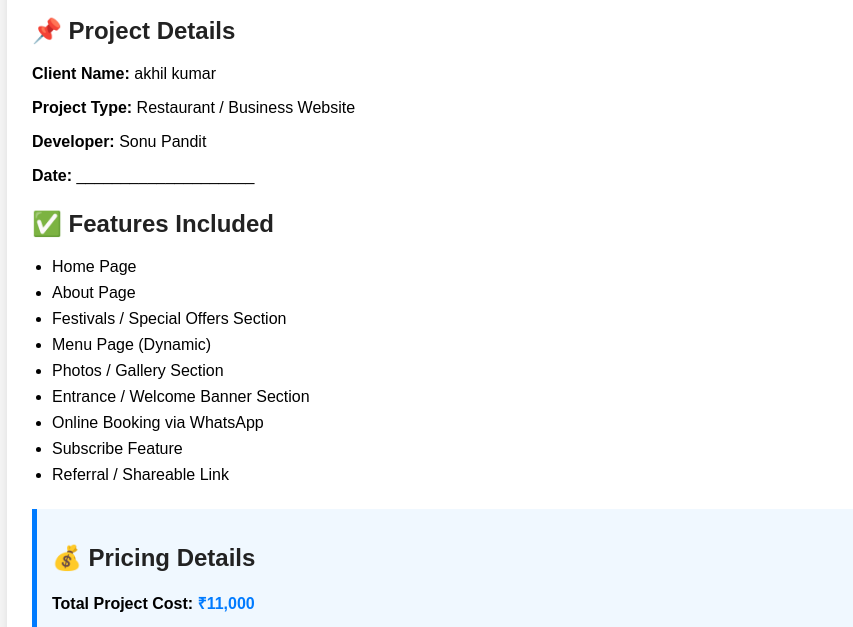
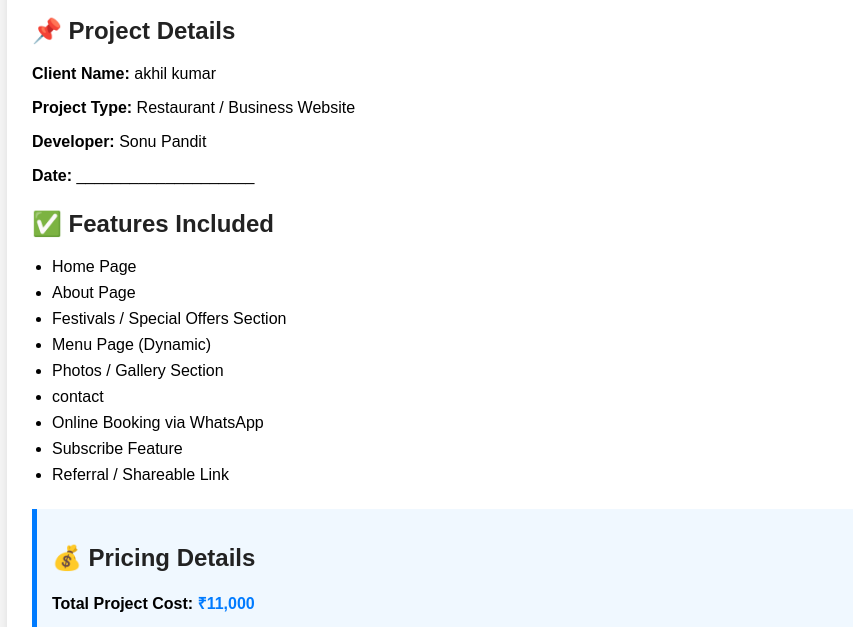
Before and after one commit to sonu162006-max/portfolio-, a plain HTML site: page index.html in a window 1280 px wide. Shown: the part 150-777 px from the top of the page, without its empty margins (158-1011 px from the left). Drawn offline with Linux system fonts and the light colour scheme.

Commit message:
Replace 'Entrance / Welcome Banner' with 'contact'

```diff
--- a/index.html
+++ b/index.html
@@ -85,7 +85,7 @@
         <li>Festivals / Special Offers Section</li>
         <li>Menu Page (Dynamic)</li>
         <li>Photos / Gallery Section</li>
-        <li>Entrance / Welcome Banner Section</li>
+        <li>contact</li>
         <li>Online Booking via WhatsApp</li>
         <li>Subscribe Feature</li>
         <li>Referral / Shareable Link</li>
```
